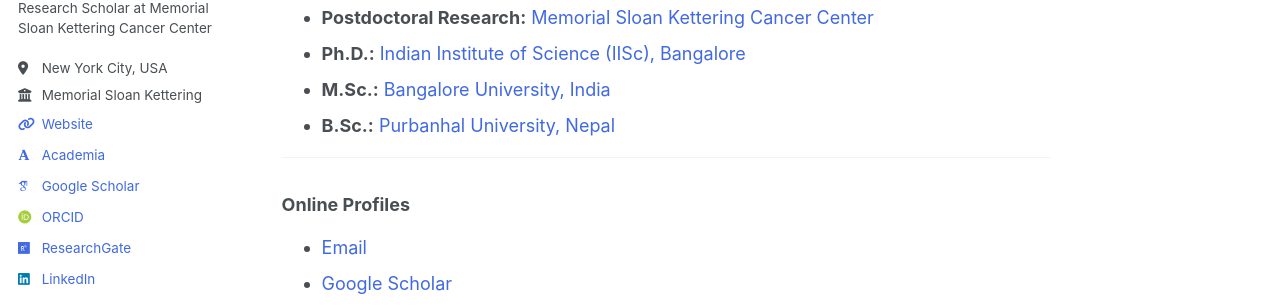
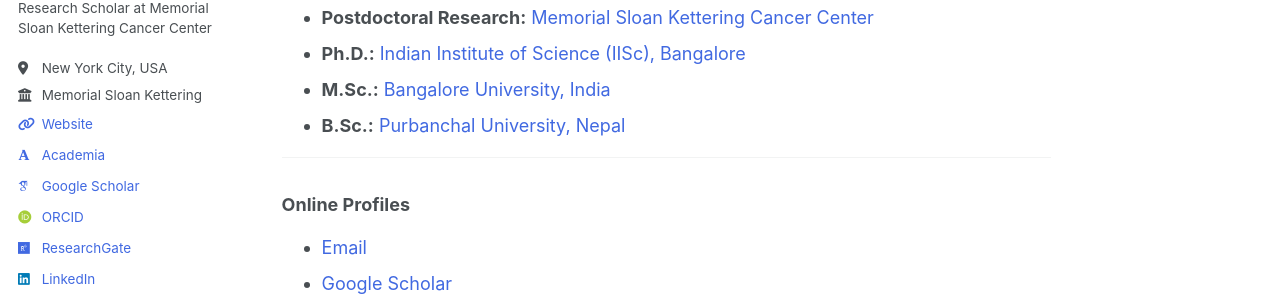
Before and after one commit to Sumu54/Sumu54.github.io, a Jekyll site: the page built from _pages/contact.md, in a window 1280 px wide and 1122 px high. Shown: the part 318-626 px from the top of the window. Built offline with Jekyll 4.4.1, drawn with Linux system fonts in a browser that asks for light colours; some web fonts are replaced.

Commit message:
Update contact.md

```diff
--- a/_pages/contact.md
+++ b/_pages/contact.md
@@ -46,7 +46,7 @@ a:active {
   <li><strong>Postdoctoral Research:</strong> <a href="https://www.mskcc.org/research/ski/labs/members/sumedha-dahal" target="_blank">Memorial Sloan Kettering Cancer Center</a></li>
   <li><strong>Ph.D.:</strong> <a href="https://satheesscrlab10.wixsite.com/website/alumni" target="_blank">Indian Institute of Science (IISc), Bangalore</a></li>
   <li><strong>M.Sc.:</strong> <a href="https://bangaloreuniversity.karnataka.gov.in/" target="_blank">Bangalore University, India</a></li>
-  <li><strong>B.Sc.:</strong> <a href="https://purbanchaluniversity.edu.np/" target="_blank">Purbanhal University, Nepal</a></li>
+  <li><strong>B.Sc.:</strong> <a href="https://purbanchaluniversity.edu.np/" target="_blank">Purbanchal University, Nepal</a></li>
 </ul>
 
 <hr>
```
